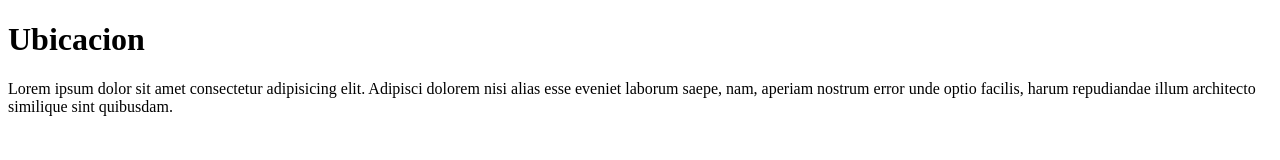
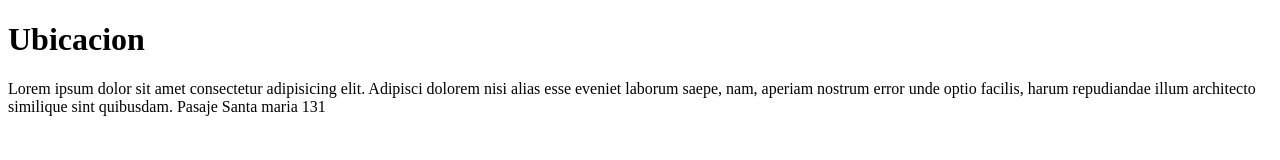
Before and after one commit to juankp3/git-master, a plain HTML site: page ubicacion.html in a window 1280 px wide. Drawn offline with Linux system fonts and the light colour scheme.

Commit message:
agregando direccion

```diff
--- a/ubicacion.html
+++ b/ubicacion.html
@@ -11,5 +11,6 @@
     Lorem ipsum dolor sit amet consectetur adipisicing elit. Adipisci dolorem nisi alias esse eveniet laborum saepe, nam, aperiam nostrum error unde optio facilis, harum repudiandae illum architecto similique sint quibusdam.
 
 
+    Pasaje Santa maria 131
 </body>
 </html>
```
